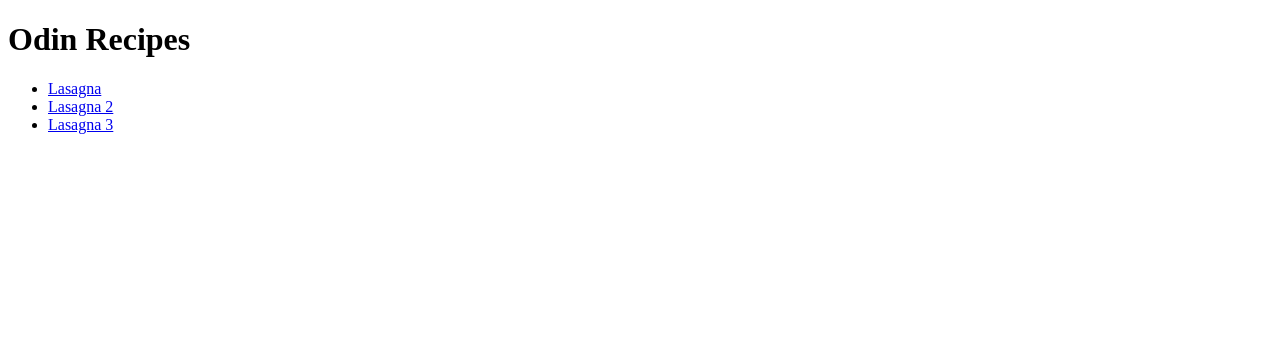
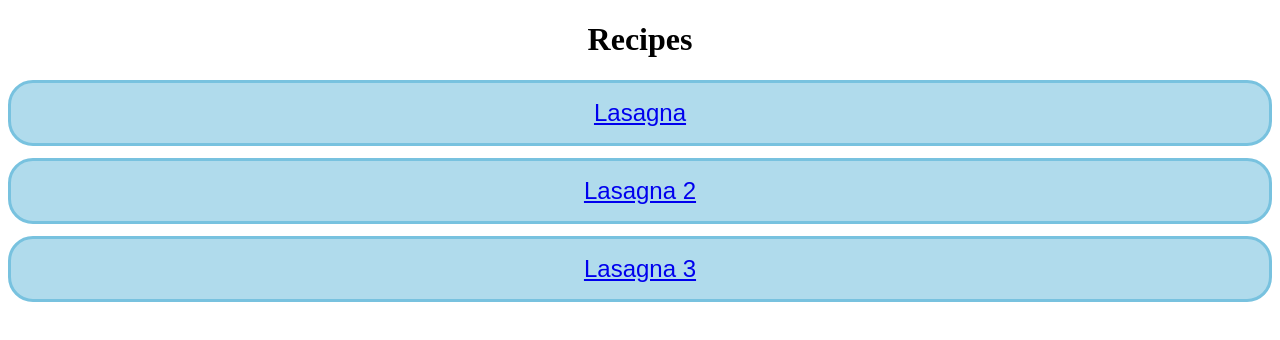
Before and after one commit to kbadger-git/odin-recipes, a plain HTML site: page index.html in a window 1280 px wide. Drawn offline with Linux system fonts and the light colour scheme.

Commit message:
Added some css to improve appearance

```diff
--- a/index.html
+++ b/index.html
@@ -4,13 +4,16 @@
     <meta charset="UTF-8">
     <meta name="viewport" content="width=device-width, initial-scale=1.0">
     <title>Odin Recipes</title>
+    <link rel="stylesheet" href="styles.css">
 </head>
 <body>
-    <h1>Odin Recipes</h1>
-    <ul>
-        <li><a href="./recipes/lasagna.html" target="_self">Lasagna</a></li>
-        <li><a href="./recipes/lasagna2.html" target="_self">Lasagna 2</a></li>
-        <li><a href="./recipes/lasagna3.html" target="_self">Lasagna 3</a></li>
-    </ul>
+    <h1 style="text-align: center;">Recipes</h1>
+
+    <div class="recipes">
+        <a class="card" href="./recipes/lasagna.html" target="_self">Lasagna</a>
+        <a class="card" href="./recipes/lasagna2.html" target="_self">Lasagna 2</a>
+        <a class="card" href="./recipes/lasagna3.html" target="_self">Lasagna 3</a>
+    </div>
+
 </body>
 </html>
--- /dev/null
+++ b/styles.css
@@ -0,0 +1,23 @@
+body {
+    width: 600px;
+    background-color: rgb(255, 255, 255);
+    width: auto;
+}
+
+.recipes {
+    margin-left: auto;
+    margin-right: auto;
+    text-align: center;
+}
+
+.card {
+    background-color: rgb(176, 219, 236);
+    display: block;
+    padding: 16px;
+    margin-top: 12px;
+    margin-bottom: 12px;
+    border-radius: 25px;
+    font-size: 24px;
+    font-family: Arial, Helvetica, sans-serif;
+    border: 3px solid rgb(120, 194, 223);
+}
```
Also changed, not shown: recipes/lasagna.html (+1 -0 lines), recipes/lasagna2.html (+1 -0 lines), recipes/lasagna3.html (+1 -0 lines).
